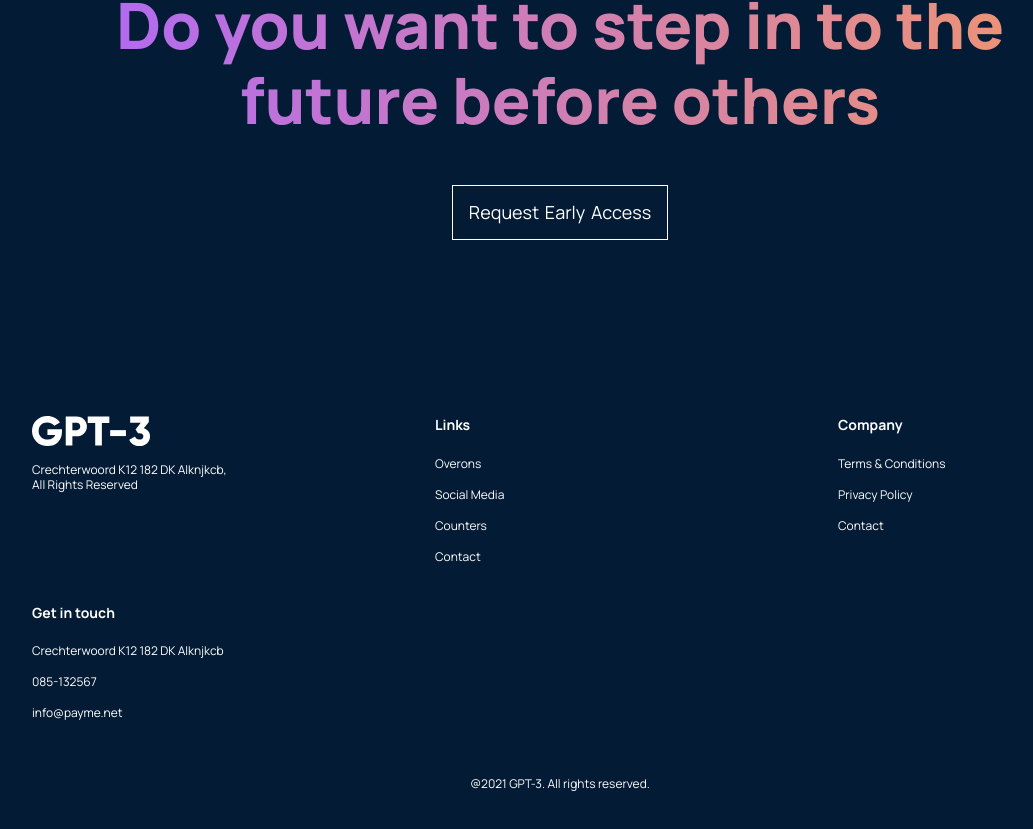
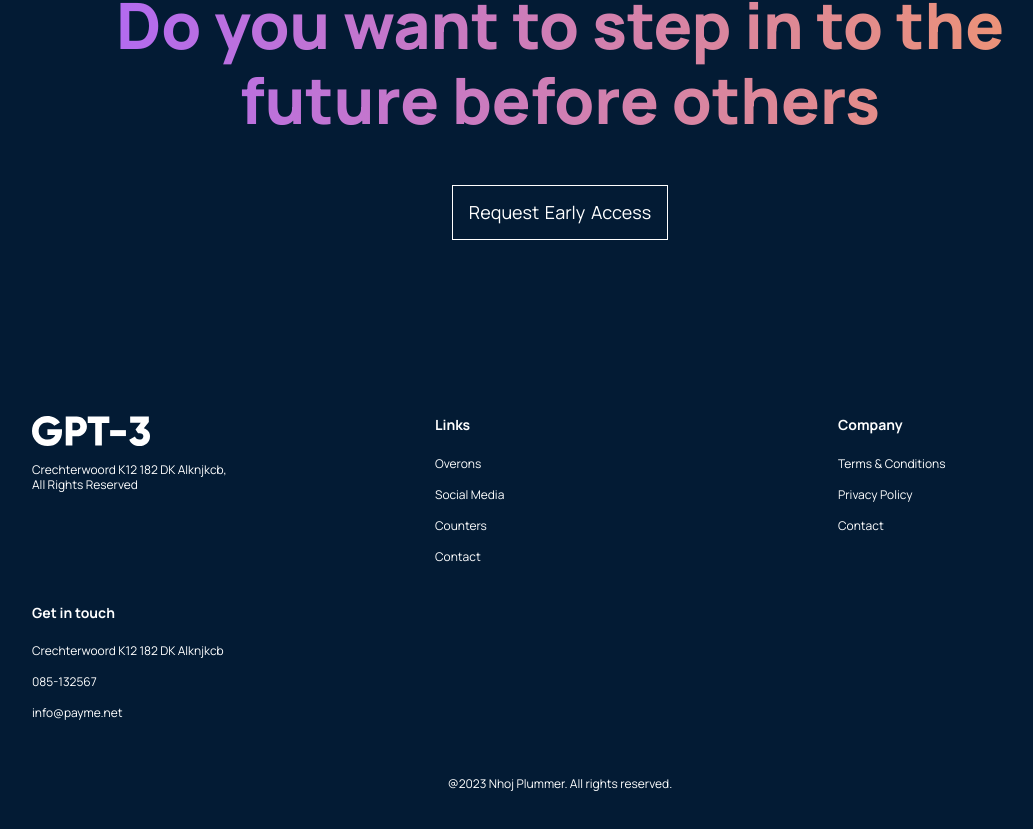
Before and after one commit to JinxyPyrope/front-end-project-2, a React (Create React App) app in the folder modern-design-2/: page / in a window 1280 px wide. Shown: the part 4335-5164 px from the top of the page, without its empty margins (80-1113 px from the left). Built offline with nearby package versions, Linux system fonts and the light colour scheme.

Commit message:
Adding finishing touches

```diff
--- a/modern-design-2/src/containers/footer/Footer.js
+++ b/modern-design-2/src/containers/footer/Footer.js
@@ -41,7 +41,7 @@
     </div>
 
     <div className="gpt3__footer-copyright">
-      <p>@2021 GPT-3. All rights reserved.</p>
+      <p>@2023 Nhoj Plummer. All rights reserved.</p>
     </div>
   </div>
 )
```
Also changed, not shown: 1 other file (tests, documents, lock files or other folders).
